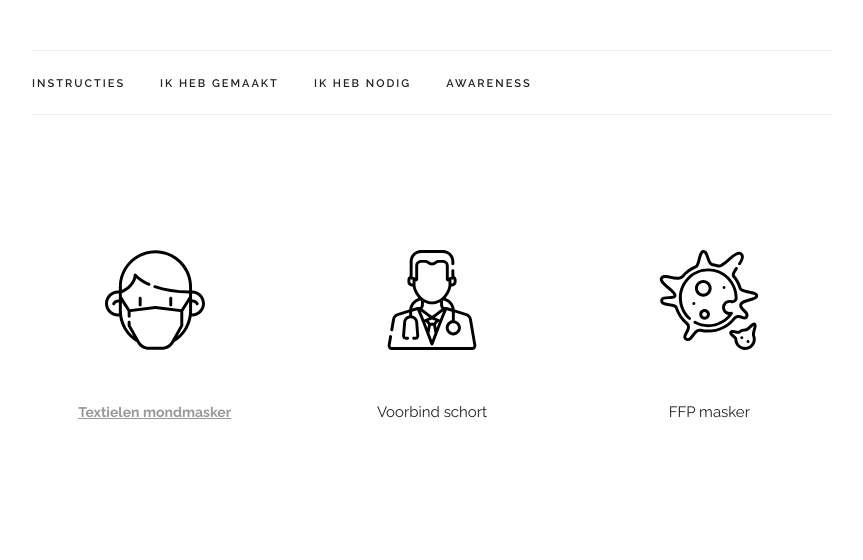
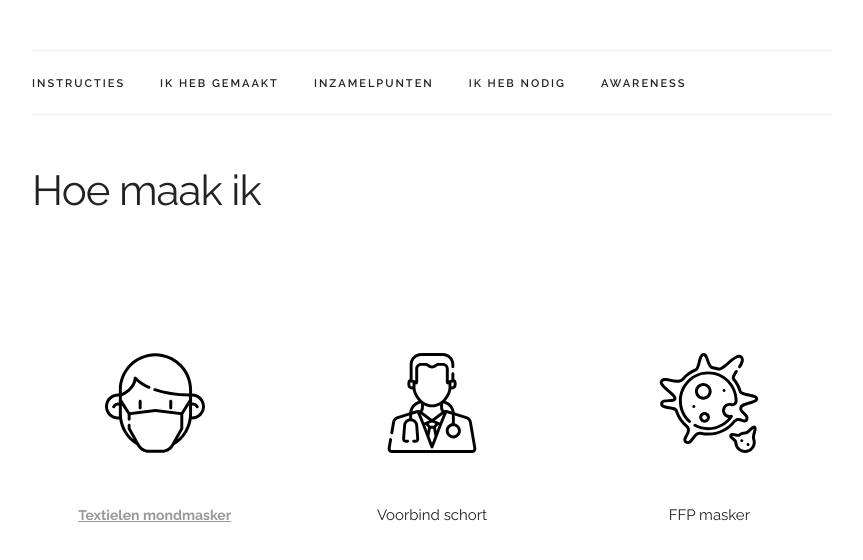
Before and after one commit to MakeInBelgium/coronadenktank, a React (Create React App) app: page / in a window 1280 px wide. Shown: the top 560 px of the page, without its empty margins (208-1071 px from the left). Built offline with nearby package versions, Linux system fonts and the light colour scheme.

Commit message:
adding inzamelpunten

```diff
--- a/src/App.js
+++ b/src/App.js
@@ -34,6 +34,9 @@ function App() {
           <Route path="/awareness" exact>
             <PromoMateriaalLijst />
           </Route>
+          <Route path="/inzamelpunten" exact>
+            <PromoMateriaalLijst />
+          </Route>
           <Route path="/ikhebgemaakt" exact>
             <IkHebGemaaktExternal />
           </Route>
--- a/src/components/Instructies.jsx
+++ b/src/components/Instructies.jsx
@@ -8,6 +8,8 @@ import Mould from './../assets/mould.svg'
 const Instructies = () => {
 
   return (
+    <>
+      <h2>Hoe maak ik</h2>
 
       <div className="value-props row">
         <div className="four columns value-prop">
@@ -24,6 +26,7 @@ const Instructies = () => {
         FFP masker
       </div>
       </div>
+    </>
   )
 }
 
--- a/src/components/Menu.jsx
+++ b/src/components/Menu.jsx
@@ -15,6 +15,9 @@ const Menu = () => {
             <Link className="navbar-link" to="/ikhebgemaakt">Ik heb gemaakt</Link>
           </li>
           <li className="navbar-item">
+            <Link className="navbar-link" to="/inzamelpunten">Inzamelpunten</Link>
+          </li>
+          <li className="navbar-item">
             <Link className="navbar-link" to="/ikHebNodig">Ik heb nodig</Link>
           </li>
           <li className="navbar-item">
```
Also changed, not shown: src/components/InzamelPuntenComponent.jsx (added, +15 -0 lines). Lines whose indentation alone changed are shown as unchanged.
